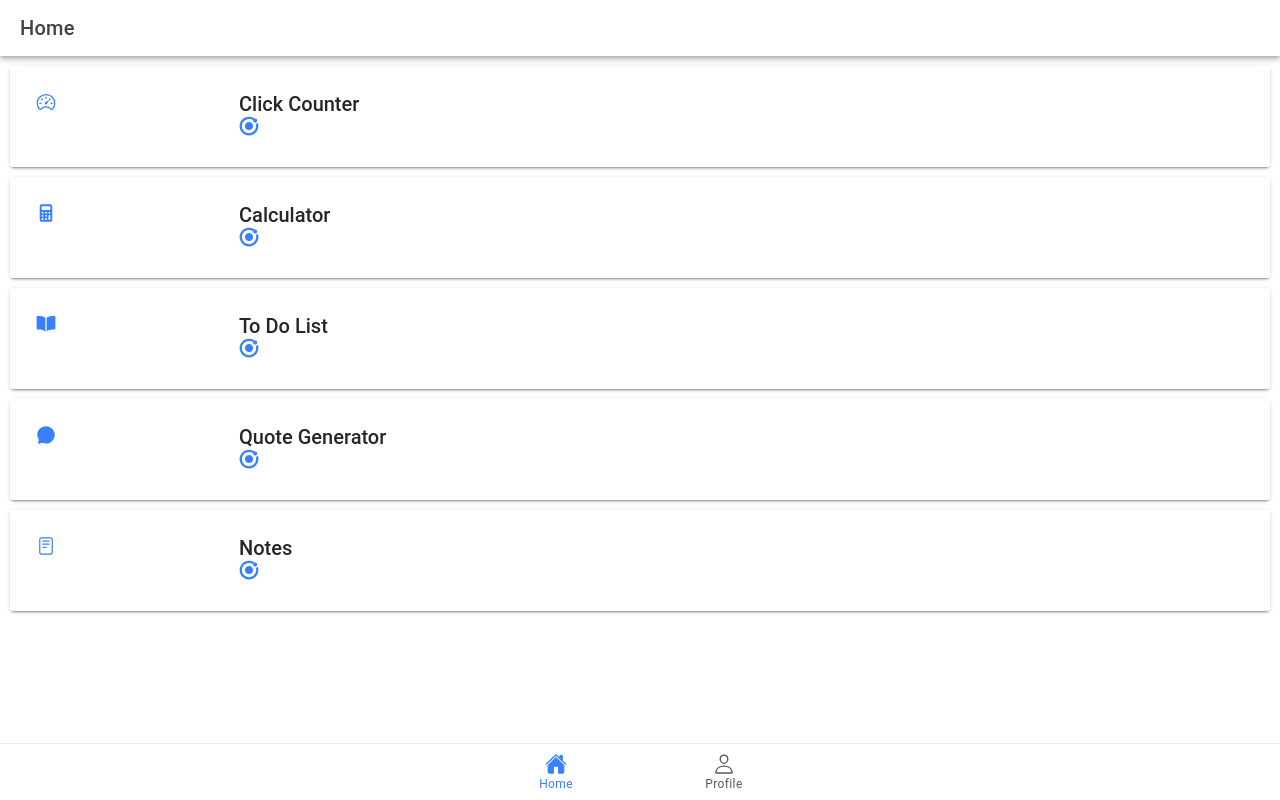
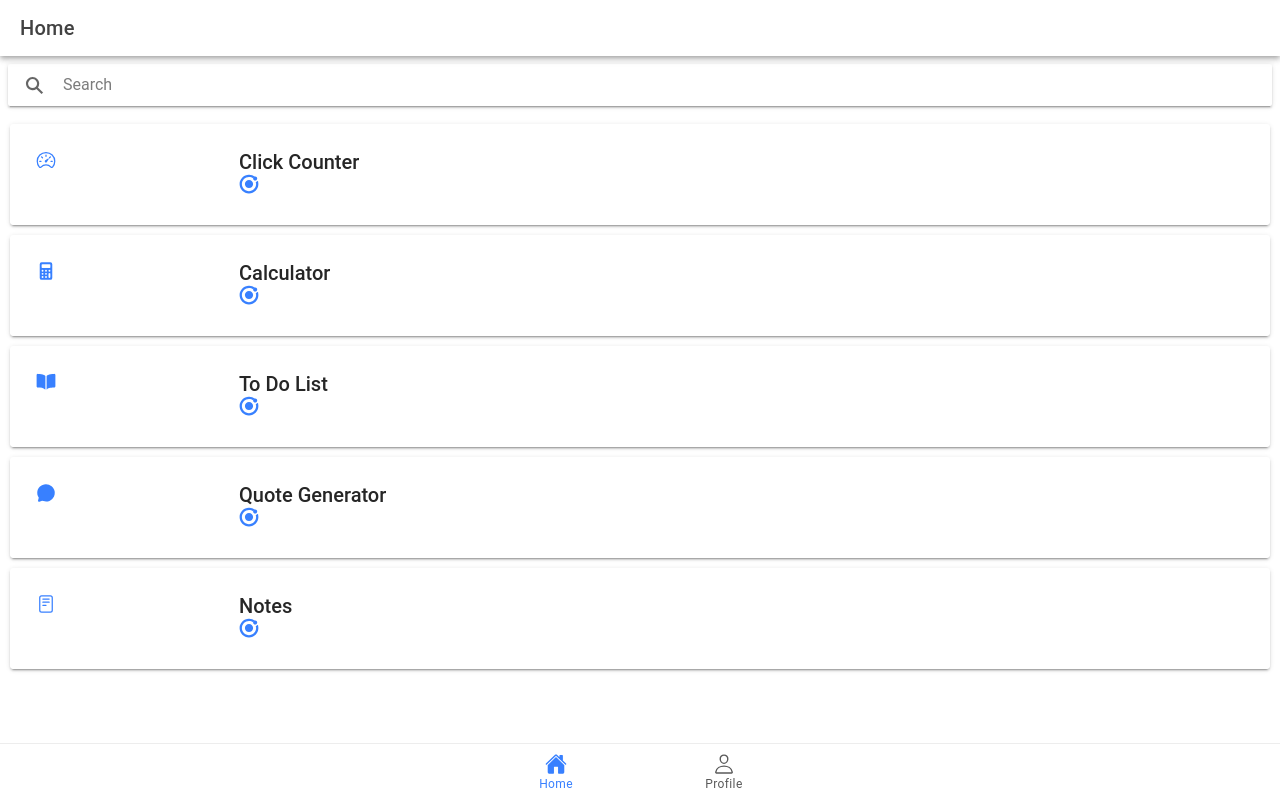
Before and after one commit to Jessmarivandalahigon/ion-t-dalahigon, a React (Vite) app: page /home in a window 1280 px wide. Built offline with nearby package versions, Linux system fonts and the light colour scheme.

Commit message:
added dynamic search

```diff
--- a/src/pages/home.tsx
+++ b/src/pages/home.tsx
@@ -77,6 +77,8 @@ const cardData = [
 ];
 
 const Home: React.FC = () => {
+  {/*Dynamic Search*/}
+  const [searchTerm, setSearchTerm] = useState<string>('');
 
     return (
       <IonPage>
@@ -92,8 +94,14 @@ const Home: React.FC = () => {
             </IonToolbar>
           </IonHeader>
 
+          {/*Dynamic Search*/}
+          <IonSearchbar
+            value={searchTerm}
+            onIonInput={(e) => setSearchTerm(e.target.value ?? '')}
+          />
+
           {cardData
-
+            .filter((card) => card.title.toLowerCase().includes(searchTerm.toLowerCase()))
             .map((card, index) => (
               <IonCard key={index} href={card.link}>
                 <IonCardHeader>
```
